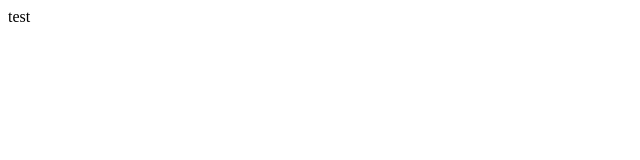
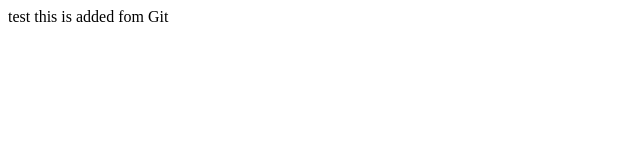
Before and after one commit to Nonoprtch/Sabik, a plain HTML site: page index.html in a window 1280 px wide. Shown: the whole page, without its empty margins (0-640 px from the left). Drawn offline with Linux system fonts and the light colour scheme.

Commit message:
Update index.html

```diff
--- a/index.html
+++ b/index.html
@@ -7,6 +7,7 @@
     <title>Document</title>
 </head>
 <body>
-    <div>test</div>
+    <div>test this is added fom Git</div>
+
 </body>
 </html>
```
